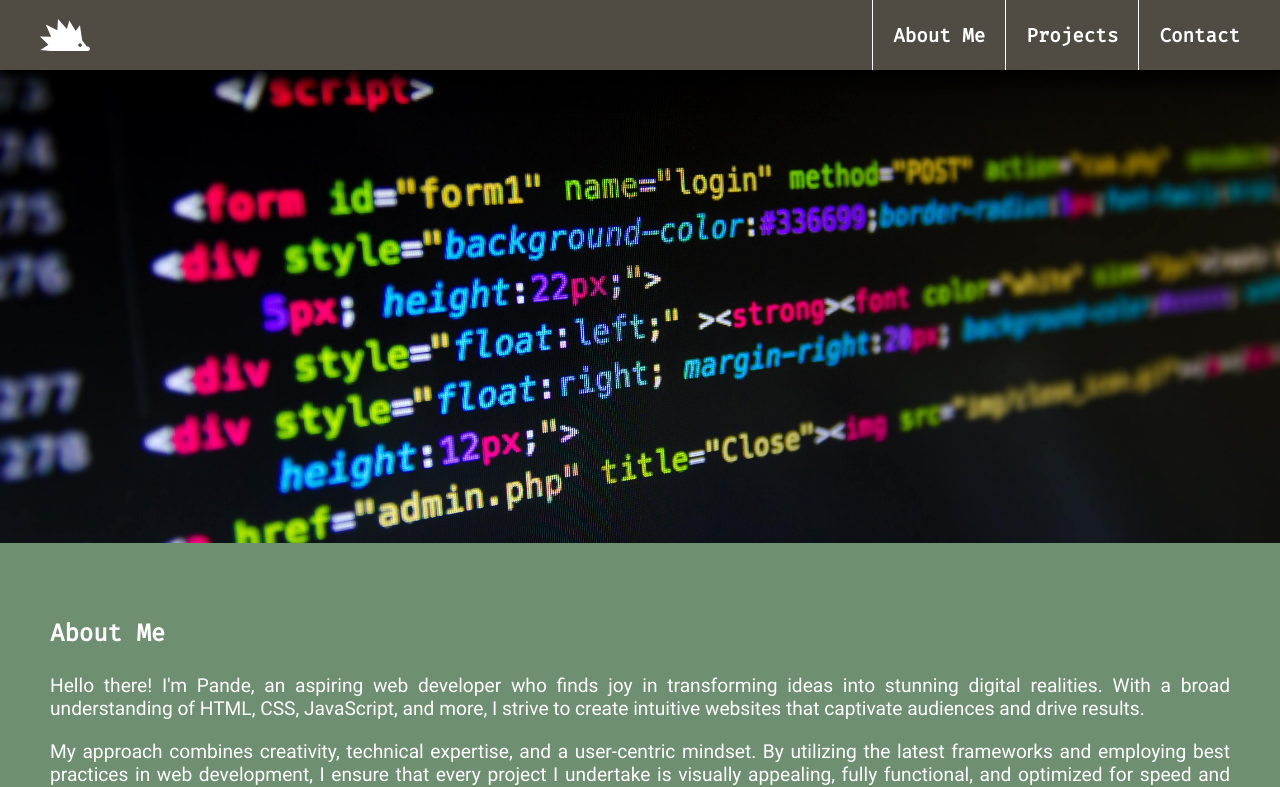
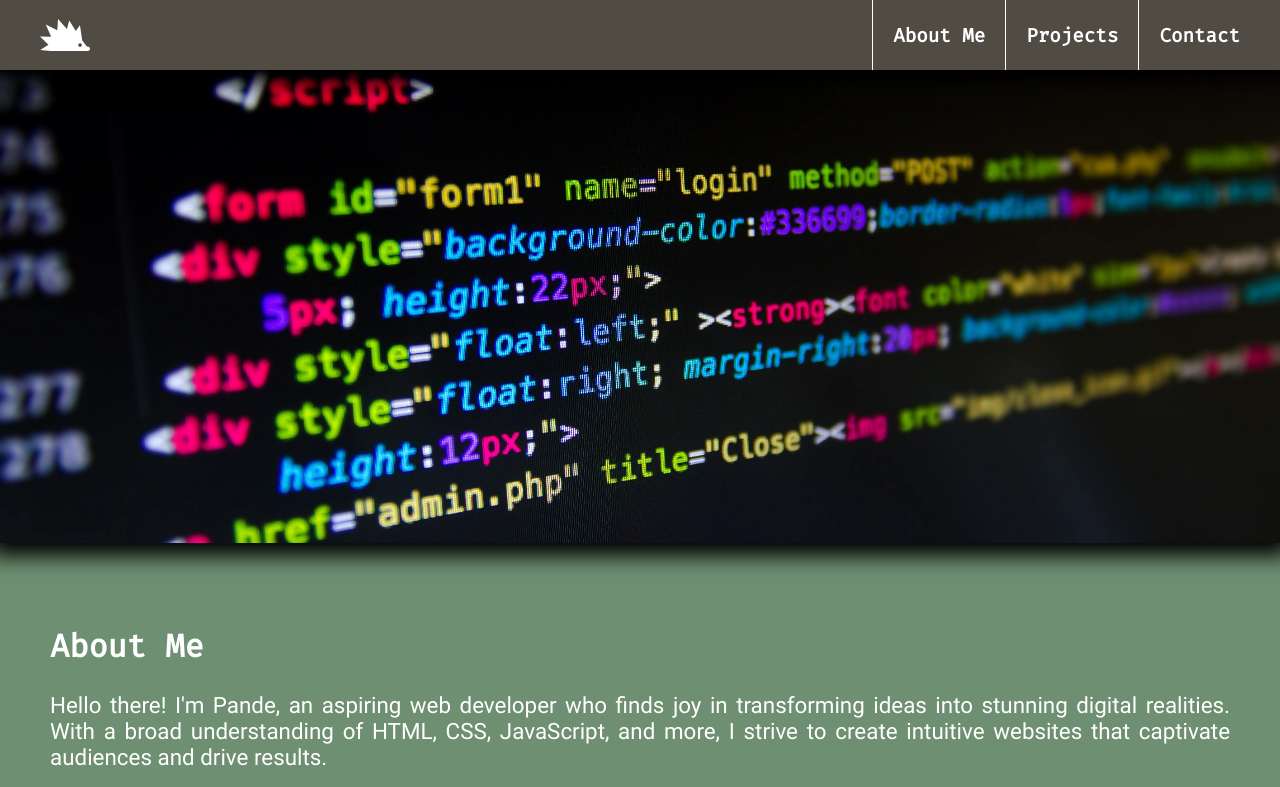
Before and after one commit to Duesenberg/personal-portfolio, a React (Create React App) app: page / in a window 1280 px wide. Shown: the top 787 px of the page. Built offline with nearby package versions, Linux system fonts and the light colour scheme.

Commit message:
minor changes

```diff
--- a/src/style/style.scss
+++ b/src/style/style.scss
@@ -113,6 +113,7 @@ header {
       img {
         width: 100%;
         height: auto;
+        box-shadow: 0px 3px 20px 10px black;
       }
     }
   }
@@ -131,13 +132,13 @@ header {
           .about-title {
             color: white;
             font-family: 'FiraCode';
-            font-size: 1.5rem;
+            font-size: 2rem;
             margin-bottom: 25px;
           }
 
           .text {
             text-align: justify;
-            font-size: 1.2rem;
+            font-size: 1.4rem;
             color: white;
           }
         }
@@ -215,6 +216,11 @@ header {
                     min-width: 116px;
                     height: 116px;
                     margin: 0;
+
+                    p {
+                      font-weight: 700;
+                      font-size: 0.7rem;
+                    }
                   }
                 }
               }
```
